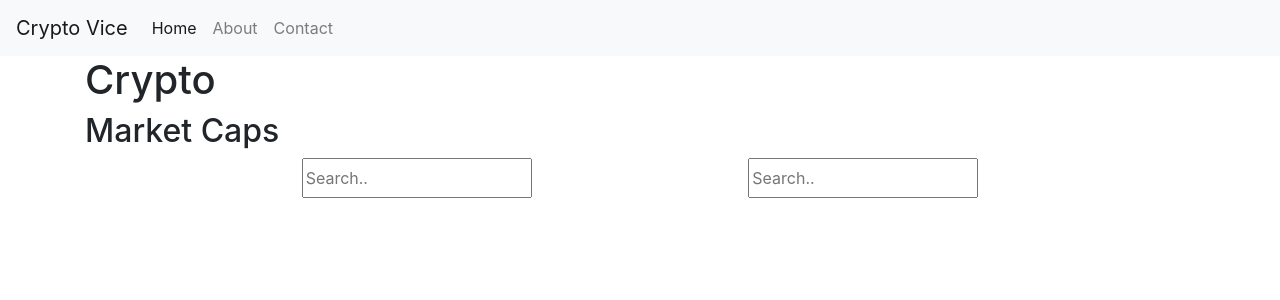
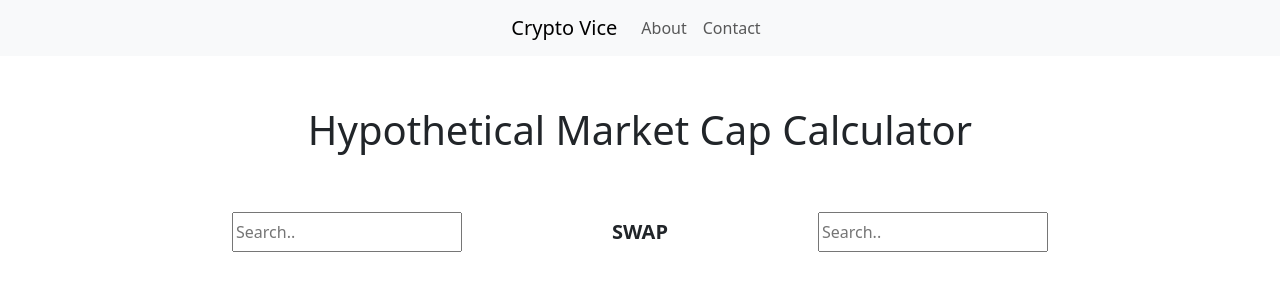
Before and after one commit to IsaiahJarvis/CryptoVice, a Django app: page / in a window 1280 px wide. Shown: the top 300 px of the page. Run offline with Django 5.2, Linux system fonts and the light colour scheme; tables that the repository leaves empty hold one stand-in row (values such as "Sample post"); grey boxes marked "Sample" are stand-in pictures; some libraries are stand-ins or nearby versions.

Commit message:
many changes

```diff
--- a/CryptoProject/CryptoApp/scripts/get_coins.py
+++ b/CryptoProject/CryptoApp/scripts/get_coins.py
@@ -57,3 +57,5 @@ def run():
 
             c.save()
         print('done')
+        return True
+    return False
--- a/CryptoProject/CryptoApp/templates/base.html
+++ b/CryptoProject/CryptoApp/templates/base.html
@@ -9,18 +9,18 @@
         CryptoVice
       {% endblock %}
     </title>
-    <link rel="stylesheet" href="https://stackpath.bootstrapcdn.com/bootstrap/4.3.1/css/bootstrap.min.css"  rel="stylesheet" />
+    {% load bootstrap5 %}
+    {% bootstrap_css %}
+    {% bootstrap_javascript %}
     <link rel="stylesheet" href="{% static 'css/base.css' %}">
   </head>
   <body>
-    <nav class="navbar navbar-expand-lg navbar-light bg-light">
+    <div class="navbar-wrapper bg-light">
+      <nav class="navbar navbar-expand-lg navbar-light">
         <a class="navbar-brand" href="#">Crypto Vice</a>
         <button class="navbar-toggler" type="button" data-toggle="collapse" data-target="#navbarNav" aria-controls="navbarNav" aria-expanded="false" aria-label="Toggle navigation"><span class="navbar-toggler-icon"></span></button>
         <div class="collapse navbar-collapse" id="navbarNav">
           <ul class="navbar-nav">
-          <li class="nav-item active">
-            <a class="nav-link" href="#">Home</a>
-          </li>
             <li class="nav-item">
               <a class="nav-link" href="#">About</a>
             </li>
@@ -30,9 +30,8 @@
           </ul>
         </div>
       </nav>
+    </div>
     <div class="container">{% block content %} {% endblock %}</div>
-    <script src="https://code.jquery.com/jquery-3.3.1.slim.min.js"></script>
-    <script src="https://stackpath.bootstrapcdn.com/bootstrap/4.3.1/js/bootstrap.bundle.min.js" ></script>
     <script src="{% static 'js/base.js' %}"></script>
   </body>
 </html>
--- a/CryptoProject/CryptoApp/templates/marketcaptool.html
+++ b/CryptoProject/CryptoApp/templates/marketcaptool.html
@@ -1,7 +1,8 @@
 {% extends "base.html" %} {% block content %}
 <div>
-  <h1>Crypto</h1>
-  <h2>Market Caps</h2>
+  <div class="header-wrapper">
+    <h1 class="header">Hypothetical Market Cap Calculator</h1>
+  </div>
 
   <div id="my_dropdown" class="dropdown-content">
     {% for coin in coins %}
@@ -29,6 +30,10 @@
       </div>
     </div>
 
+    <div class="swap-wrapper">
+      SWAP
+    </div>
+
     <div class="dropdown" id="dropdown_2">
       <input onclick="dropSearch('dropdown_2')" type="text" placeholder="Search.." id="search_input_2" onkeyup="filterFunction('search_input_2', 'my_dropdown')" class="search">
       <div onclick="hideSelected('search_input_2', 'selected_box_2', 'dropdown_2')" class="selected-box" id="selected_box_2">
@@ -42,6 +47,8 @@
     <div class="result-wrapper" id="results">
       <div id="result_text"></div>
       <div id="result_MC"></div>
+      <div id="result_price_text"></div>
+      <div id="result_Price"></div>
     </div>
   </div>
 </div>
--- a/CryptoProject/static/css/base.css
+++ b/CryptoProject/static/css/base.css
@@ -7,6 +7,19 @@
   display: flex;
   flex-direction: column;
   align-items: center;
+}
+
+.header-wrapper {
+  display: flex;
+  justify-content: center;
+  margin: 50px 50px;
+}
+
+.swap-wrapper {
+  display: flex;
+  align-items: center;
+  font-weight: bold;
+  font-size: 20px
 }
 
 #myInput {
@@ -48,6 +61,7 @@
   width: 230px;
   height: auto;
   overflow: auto;
+  overflow-x: hidden;
   max-height: 400px;
   border: 1px solid #ddd;
   z-index: 1;
@@ -55,6 +69,7 @@
 
 .dropdown-content a {
   color: black;
+  max-width: 230px;
   padding: 12px 16px;
   text-decoration: none;
   text-wrap: wrap;
@@ -94,3 +109,8 @@
 }
 
 .hide {display: none;}
+
+.navbar-wrapper {
+  display: flex;
+  justify-content: center;
+}
--- a/CryptoProject/static/js/base.js
+++ b/CryptoProject/static/js/base.js
@@ -3,7 +3,6 @@ let selectedCoinB = null;
 let USD = new Intl.NumberFormat('en-US', {style: 'currency', currency: 'USD'});
 
 function dropSearch(input) {
-  console.log("dropSearch");
   if (document.getElementById("my_dropdown").classList.contains("show") === true) {
     if (document.getElementById(input).classList.contains("active") === true) {
       document.getElementById("my_dropdown").classList.toggle("show");
@@ -20,7 +19,6 @@ function dropSearch(input) {
 }
 
 function filterFunction(search, drop) {
-  console.log("filter");
   var input, filter, ul, li, a, i;
   input = document.getElementById(search);
   filter = input.value.toUpperCase();
@@ -37,7 +35,6 @@ function filterFunction(search, drop) {
 }
 
 function changeActive(to, from) {
-  console.log("changeActive");
   if (document.getElementById(from).classList.contains("active") === true) {
     document.getElementById(from).classList.toggle("active");
     document.getElementById(to).classList.toggle("active");
@@ -57,7 +54,6 @@ function coinSelect(event) {
   const coinId = link.getAttribute("data-id");
   const marketCap = link.getAttribute("data-market-cap");
   const circSupply = link.getAttribute("data-circ-supply");
-  // to be changed
 
   if (document.getElementById("dropdown_1").classList.contains("active") === true) {
     selectedCoinA = {'name': coinName, 'symbol': coinSymbol, 'imageLink': coinImage, 'id': coinId, 'marketCap': marketCap, 'circSupply': circSupply};
@@ -70,7 +66,6 @@ function coinSelect(event) {
 }
 
 function select(div, coin, img, symbol, MC, search, selectedBox, swapSearch, swapBox, swapSymbol) {
-    console.log("select");
     document.getElementById(img).src=coin["imageLink"];
     document.getElementById(symbol).innerHTML = coin["symbol"];
     document.getElementById(MC).innerHTML = USD.format(coin["marketCap"]);
@@ -93,7 +88,6 @@ function select(div, coin, img, symbol, MC, search, selectedBox, swapSearch, swa
 }
 
 function hideSelected(search, select, dropdown) {
-  console.log("hideSelected");
   document.getElementById(search).classList.toggle("hide");
   document.getElementById(search).focus();
   if (document.getElementById("my_dropdown").classList.contains("show") === false) {
@@ -122,10 +116,14 @@ function clearSelected(dropdown) {
 
 function displayResult() {
   if (document.getElementById('selected_box_1').classList.contains("show-selected") === true && (document.getElementById('selected_box_2').classList.contains("show-selected") === true)) {
+    price = parseFloat(selectedCoinB['marketCap']) / parseFloat(selectedCoinA['circSupply'])
     hmc = parseFloat(selectedCoinB['marketCap']) * (parseFloat(selectedCoinB['circSupply']) / parseFloat(selectedCoinA['circSupply']))
-    display = `Market Cap of ${selectedCoinA['name']} with ${selectedCoinB['name']}'s market cap:`;
-    document.getElementById("result_text").innerHTML = display;
+    mcText = `Market Cap of ${selectedCoinA['name']} with ${selectedCoinB['name']}'s market cap:`;
+    priceText = `Price of ${selectedCoinA['name']} with ${selectedCoinB['name']}'s market cap:`;
+    document.getElementById("result_text").innerHTML = mcText;
     document.getElementById("result_MC").innerHTML = USD.format(hmc);
+    document.getElementById("result_price_text").innerHTML = priceText;
+    document.getElementById("result_Price").innerHTML = USD.format(price);
   }
 
   if (document.getElementById("results").classList.contains("show") != true) {
@@ -134,7 +132,6 @@ function displayResult() {
 }
 
 function moveDropdown(destination) {
-    console.log("moveDropdown")
     dropdown = document.getElementById("my_dropdown");
     document.getElementById(destination).appendChild(dropdown);
 }
```
Also changed, not shown: CryptoProject/CryptoApp/tasks.py (added, +7 -0 lines), CryptoProject/CryptoProject/settings.py (+8 -4 lines), CryptoProject/CryptoApp/management/__init__.py (added), CryptoProject/CryptoApp/management/commands/__init__.py (added). Lines whose indentation alone changed are shown as unchanged.
